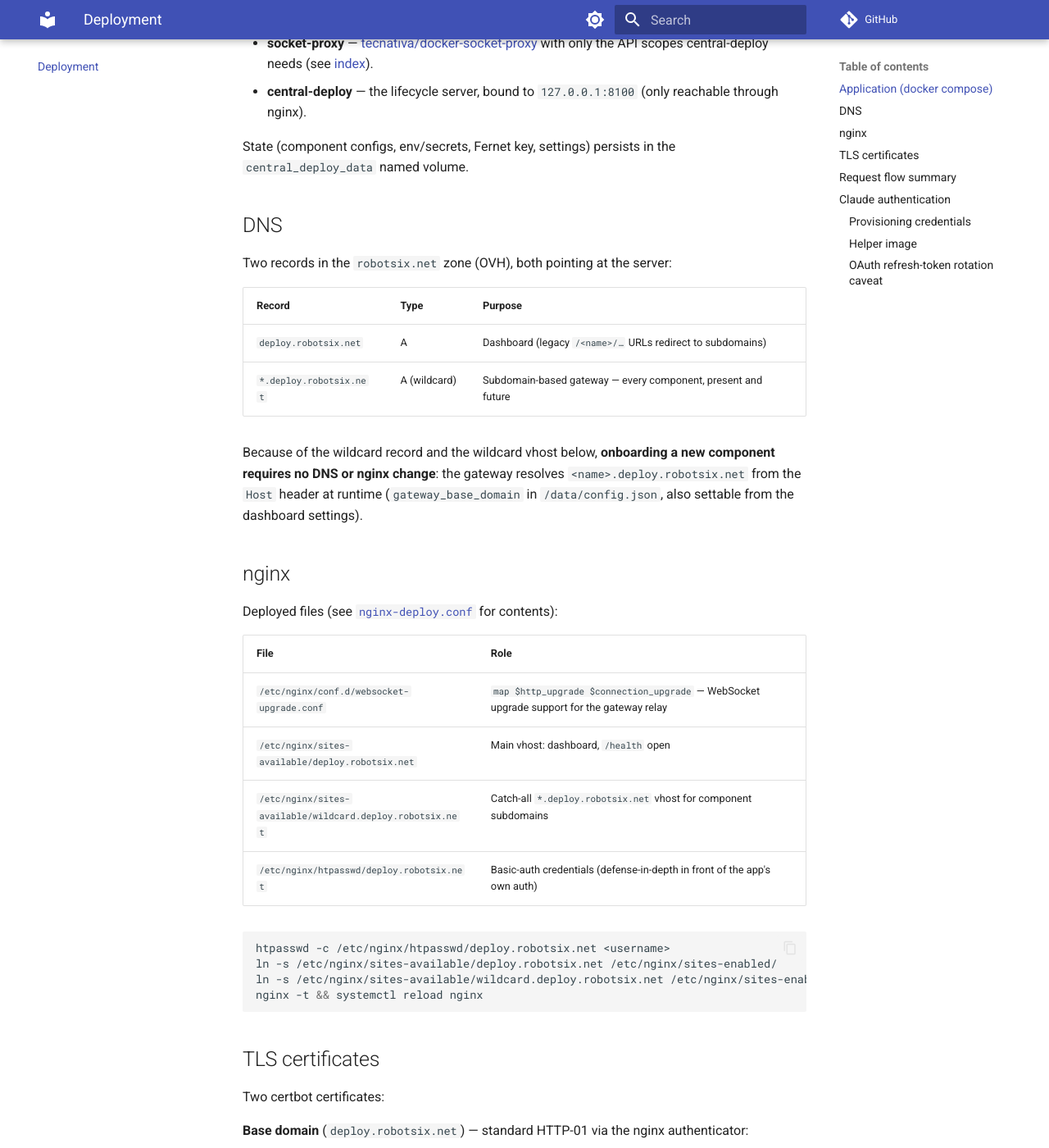
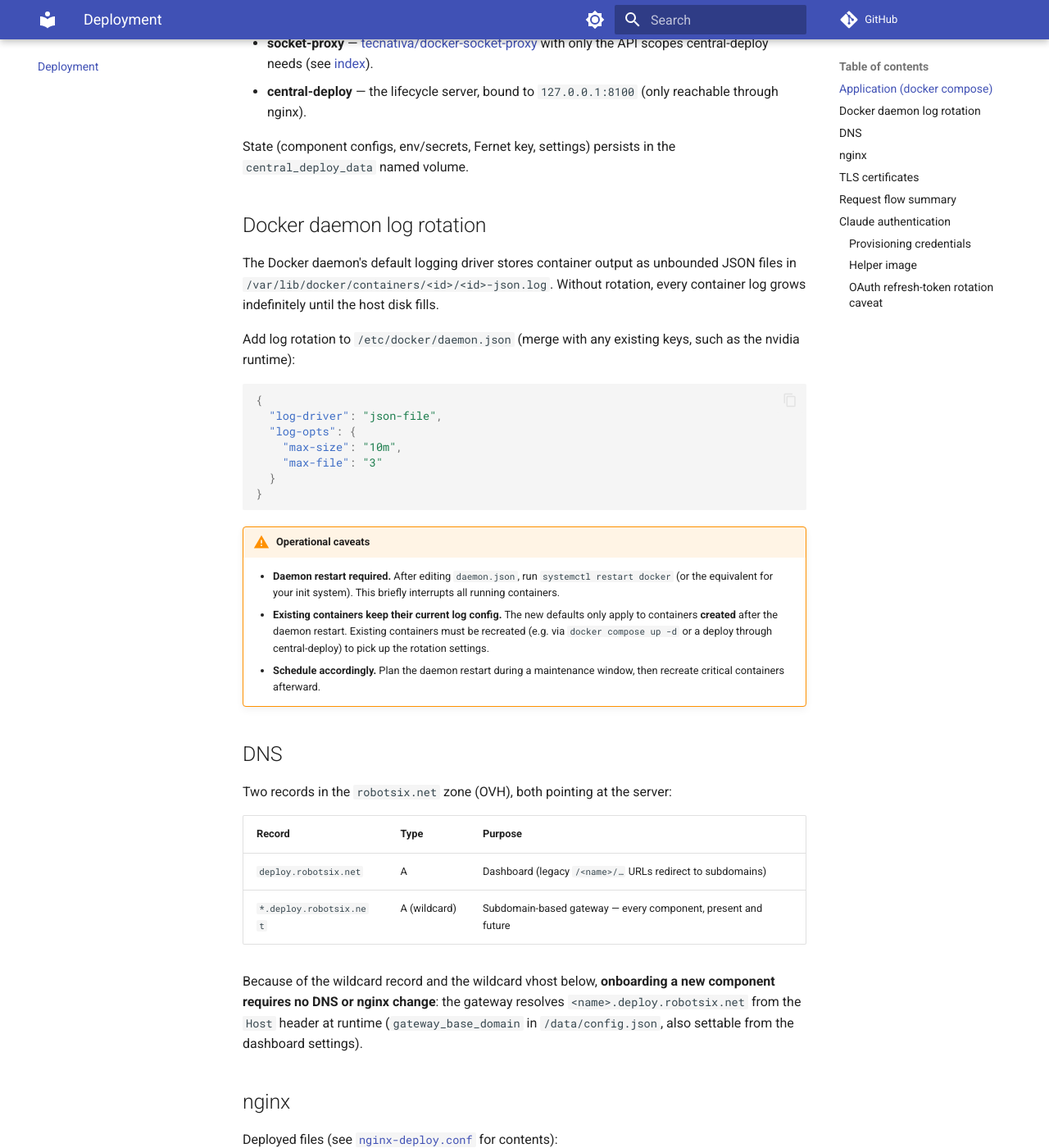
Before and after one commit to damien-robotsix/robotsix-central-deploy, an MkDocs documentation site: the page built from docs/deployment.md, in a window 1280 px wide and 1400 px high, scrolled down 1445 px. Shown: the whole window at 82% size. Built offline with MkDocs 1.6.1 and Material for MkDocs 9.7.7, drawn with Linux system fonts in a browser that asks for light colours; comment, search, counter and statistics services are not loaded.

Commit message:
mill: Host setup: docker log rotation (json-file max-size/max-file) (20260703T114840Z-host-setup-docker-log-rotation-json-file-6431)

````diff
--- /dev/null
+++ b/changelog.d/20260703T114840Z-host-setup-docker-log-rotation-json-file-6431.misc.md
@@ -0,0 +1 @@
+Host setup: docker log rotation (json-file max-size/max-file)
--- a/docs/deployment.md
+++ b/docs/deployment.md
@@ -75,6 +75,37 @@ This starts two containers:
 
 State (component configs, env/secrets, Fernet key, settings) persists in the
 `central_deploy_data` named volume.
+
+## Docker daemon log rotation
+
+The Docker daemon's default logging driver stores container output as
+unbounded JSON files in `/var/lib/docker/containers/<id>/<id>-json.log`.
+Without rotation, every container log grows indefinitely until the host disk
+fills.
+
+Add log rotation to `/etc/docker/daemon.json` (merge with any existing keys,
+such as the nvidia runtime):
+
+```json
+{
+  "log-driver": "json-file",
+  "log-opts": {
+    "max-size": "10m",
+    "max-file": "3"
+  }
+}
+```
+
+!!! warning "Operational caveats"
+    - **Daemon restart required.** After editing `daemon.json`, run
+      `systemctl restart docker` (or the equivalent for your init system).
+      This briefly interrupts all running containers.
+    - **Existing containers keep their current log config.** The new defaults
+      only apply to containers **created** after the daemon restart. Existing
+      containers must be recreated (e.g. via `docker compose up -d` or a
+      deploy through central-deploy) to pick up the rotation settings.
+    - **Schedule accordingly.** Plan the daemon restart during a maintenance
+      window, then recreate critical containers afterward.
 
 ## DNS
 
````
Also changed, not shown: CHANGELOG.md (+2 -0 lines), src/robotsix_central_deploy/ui/dashboard.html (+13 -1 lines), 6 other files.
